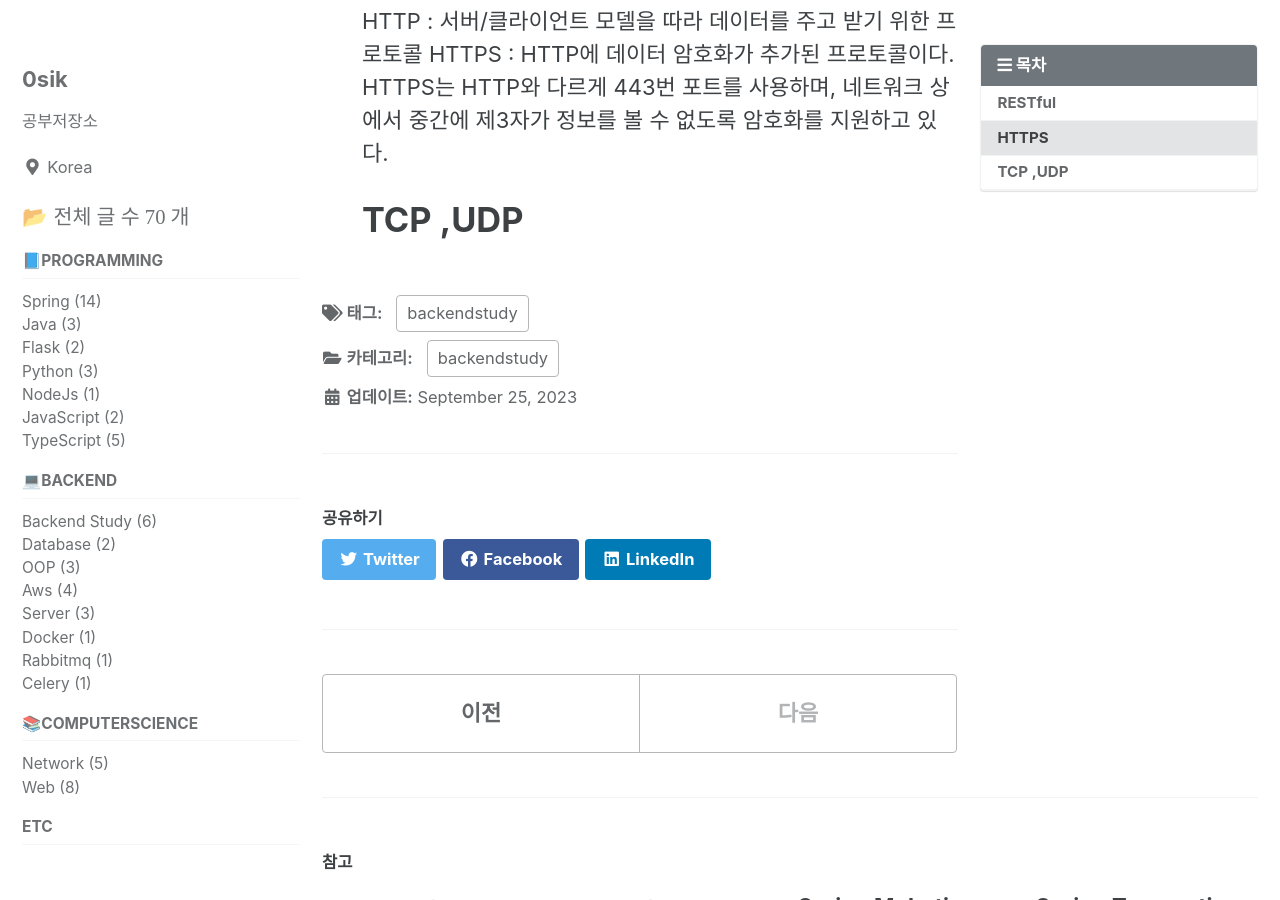
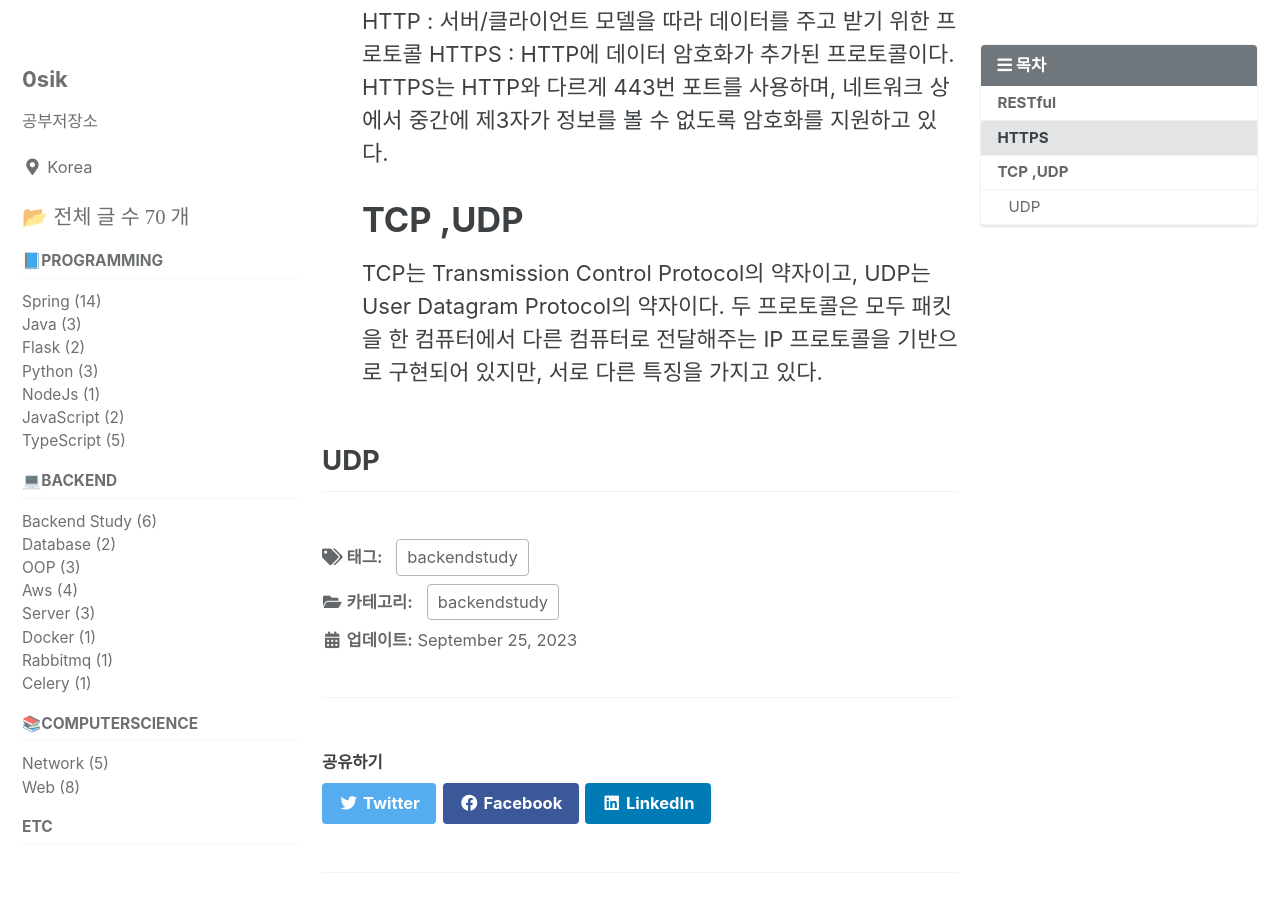
Before and after one commit to 0sik/0sik.github.io, a Jekyll site: the page built from _posts/2023-09-25-backendstudy Restful,Https,Tcp,Udp.md, in a window 1280 px wide and 900 px high, scrolled down 636 px. Built offline with Jekyll 4.4.1, drawn with Linux system fonts in a browser that asks for light colours; cached includes are drawn as plain includes.

Commit message:
fix : tcp,udp

```diff
--- a/_posts/2023-09-25-backendstudy Restful,Https,Tcp,Udp.md
+++ b/_posts/2023-09-25-backendstudy Restful,Https,Tcp,Udp.md
@@ -20,3 +20,6 @@ tags: [backendstudy]
 HTTP : 서버/클라이언트 모델을 따라 데이터를 주고 받기 위한 프로토콜
 HTTPS : HTTP에 데이터 암호화가 추가된 프로토콜이다. HTTPS는 HTTP와 다르게 443번 포트를 사용하며, 네트워크 상에서 중간에 제3자가 정보를 볼 수 없도록 암호화를 지원하고 있다.
 # TCP ,UDP
+TCP는 Transmission Control Protocol의 약자이고, UDP는 User Datagram Protocol의 약자이다. 두 프로토콜은 모두 패킷을 한 컴퓨터에서 다른 컴퓨터로 전달해주는 IP 프로토콜을 기반으로 구현되어 있지만, 서로 다른 특징을 가지고 있다.
+
+## UDP
```
